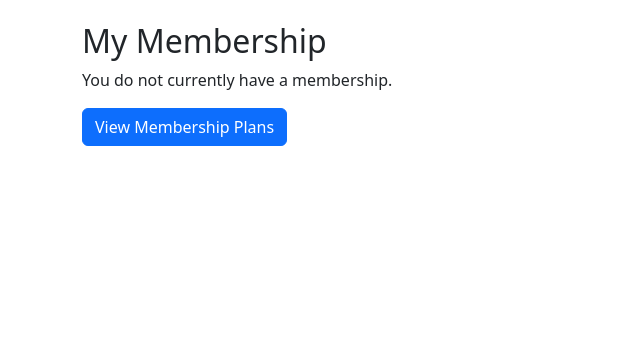
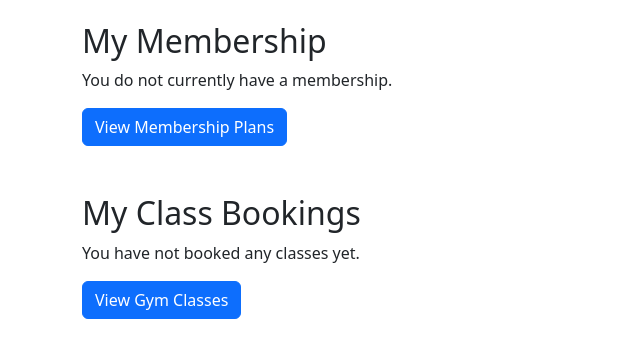
Before and after one commit to NadeemA23/fitzone-gym, a Django app: page /dashboard/ in a window 1280 px wide. Shown: the part 186-544 px from the top of the page, without its empty margins (0-640 px from the left). Run offline with Django 5.2, Linux system fonts and the light colour scheme; the visitor is signed in with stand-in values (Sample User, id 1); data that the repository does not hold is empty.

Commit message:
Add gym class booking functionality

```diff
--- a/classes/admin.py
+++ b/classes/admin.py
@@ -1,4 +1,6 @@
 from django.contrib import admin
-from .models import GymClass
+from .models import GymClass, Booking
+
 
 admin.site.register(GymClass)
+admin.site.register(Booking)
--- a/classes/urls.py
+++ b/classes/urls.py
@@ -4,4 +4,5 @@ from . import views
 
 urlpatterns = [
     path('', views.class_list, name='class_list'),
+    path('book/<int:class_id>/', views.book_class, name='book_class'),
 ]
--- a/core/templates/base.html
+++ b/core/templates/base.html
@@ -81,6 +81,15 @@
     </nav>
 
     <main>
+        {% if messages %}
+        <div class="container mt-3">
+            {% for message in messages %}
+            <div class="alert alert-success">
+                {{ message }}
+            </div>
+            {% endfor %}
+        </div>
+        {% endif %}
         {% block content %}
         {% endblock %}
     </main>
--- a/core/templates/core/dashboard.html
+++ b/core/templates/core/dashboard.html
@@ -34,6 +34,43 @@
 
     {% endif %}
 
+    <h2 class="mt-5">My Class Bookings</h2>
+
+{% if bookings %}
+
+    {% for booking in bookings %}
+        <div class="card mb-3">
+            <div class="card-body">
+                <h3>{{ booking.gym_class.name }}</h3>
+
+                <p>
+                    <strong>Instructor:</strong>
+                    {{ booking.gym_class.instructor }}
+                </p>
+
+                <p>
+                    <strong>Date:</strong>
+                    {{ booking.gym_class.date }}
+                </p>
+
+                <p>
+                    <strong>Time:</strong>
+                    {{ booking.gym_class.time }}
+                </p>
+            </div>
+        </div>
+    {% endfor %}
+
+{% else %}
+
+    <p>You have not booked any classes yet.</p>
+
+    <a href="{% url 'class_list' %}" class="btn btn-primary">
+        View Gym Classes
+    </a>
+
+{% endif %}
+
 </div>
 
 {% endblock %}
--- a/core/views.py
+++ b/core/views.py
@@ -3,6 +3,7 @@ from django.contrib.auth import login
 from django.contrib.auth.forms import UserCreationForm
 from django.contrib.auth.decorators import login_required
 from memberships.models import UserMembership
+from classes.models import Booking
 
 def home(request):
     """Display the FitZone Gym homepage."""
@@ -33,8 +34,15 @@ def dashboard(request):
     except UserMembership.DoesNotExist:
         membership = None
 
+    bookings = Booking.objects.filter(
+        user=request.user
+    ).order_by('gym_class__date', 'gym_class__time')
+
     return render(
         request,
         'core/dashboard.html',
-        {'membership': membership}
+        {
+            'membership': membership,
+            'bookings': bookings
+        }
     )
```
Also changed, not shown: classes/models.py (+10 -0 lines), classes/templates/classes/class_list.html (+9 -0 lines), classes/views.py (+19 -2 lines), classes/migrations/0002_booking.py (added).
